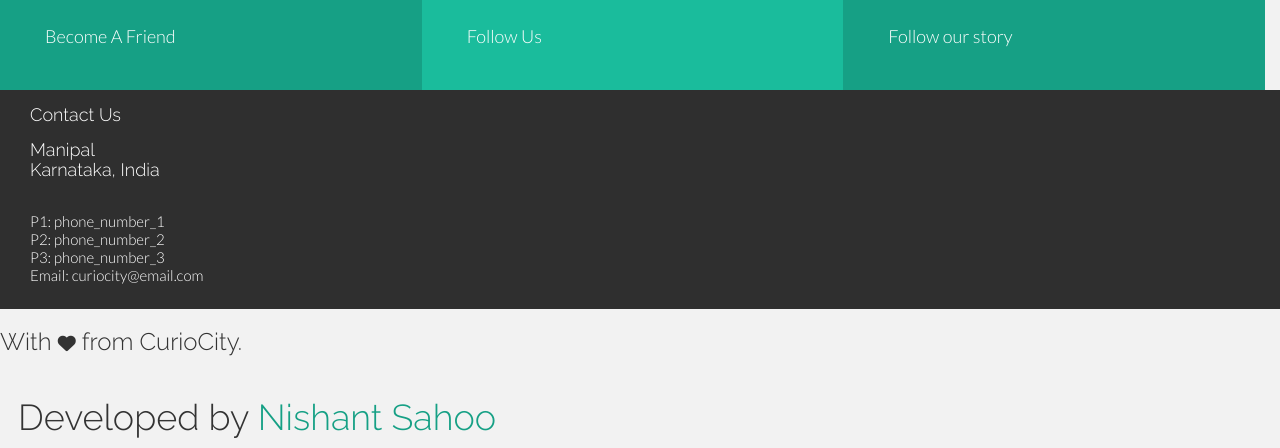
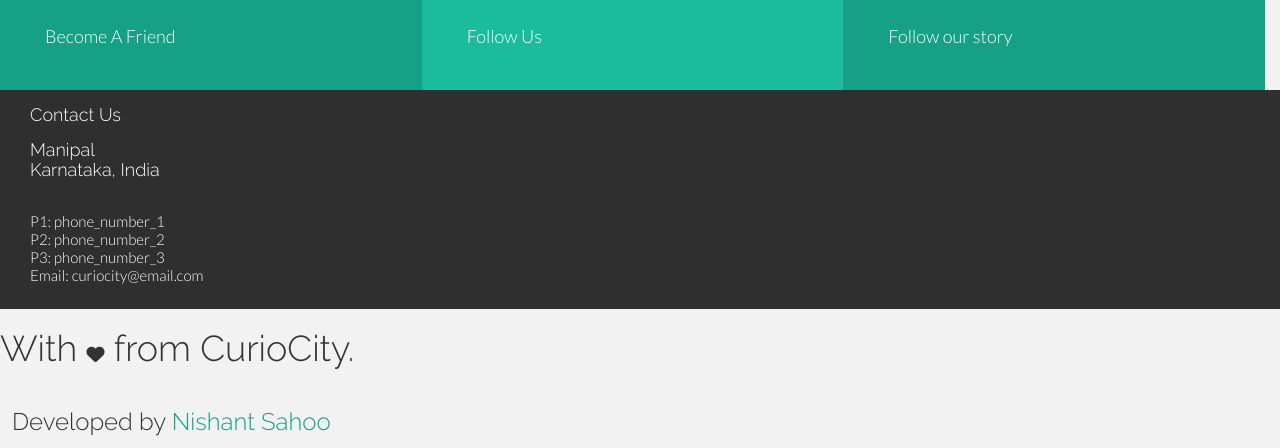
Before and after one commit to wecuriocity/wecuriocity.github.io, a plain HTML site: page index.html in a window 1280 px wide. Shown: the part 2682-3130 px from the top of the page. Drawn offline with nearby package versions, Linux system fonts and the light colour scheme.

Commit message:
Update index.html

```diff
--- a/index.html
+++ b/index.html
@@ -165,8 +165,8 @@
 		</div><!-- container -->
 	</div><!-- Contact Footer -->
 
-	<h3> With <p class="fa fa-heart"> </p> from CurioCity.</h3>
-	<h1 style=" margin-left: .5em; "> Developed by <a href="https://github.com/nishantsahoo">Nishant Sahoo</a> </h1>
+	<h1> With <p class="fa fa-heart"> </p> from CurioCity.</h1>
+	<h3 style=" margin-left: .5em; "> Developed by <a href="https://github.com/nishantsahoo">Nishant Sahoo</a> </h3>
 
 
 
```
